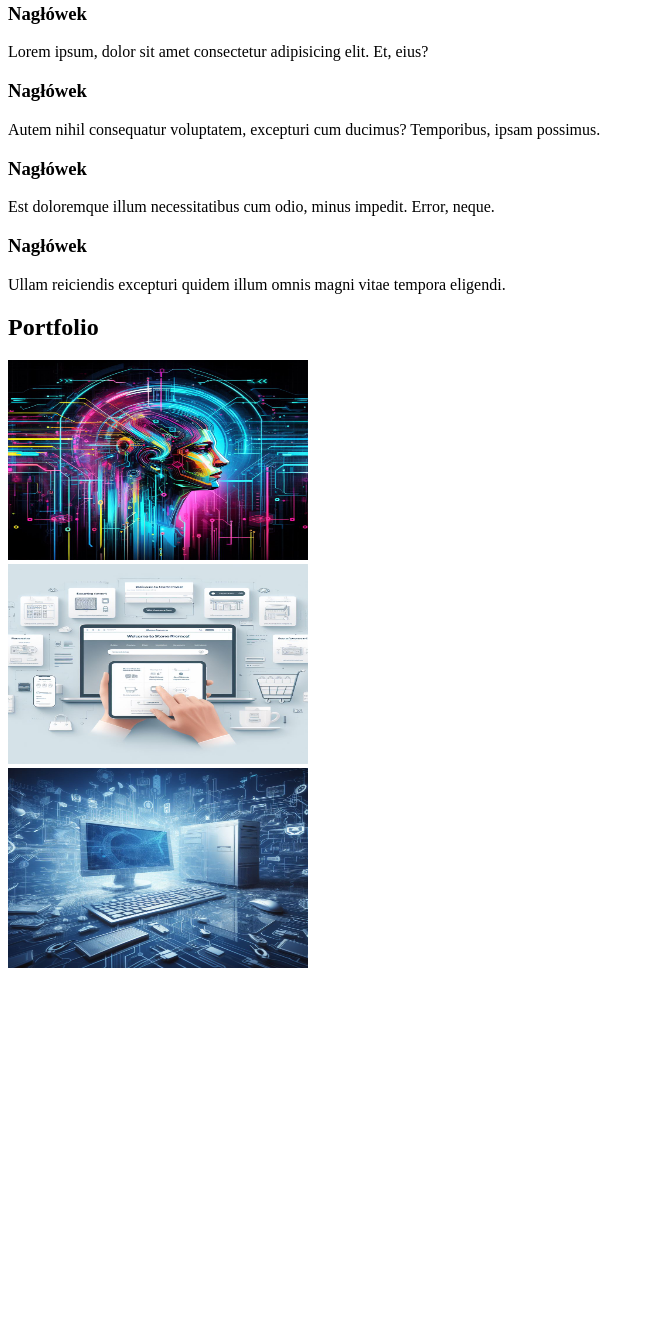
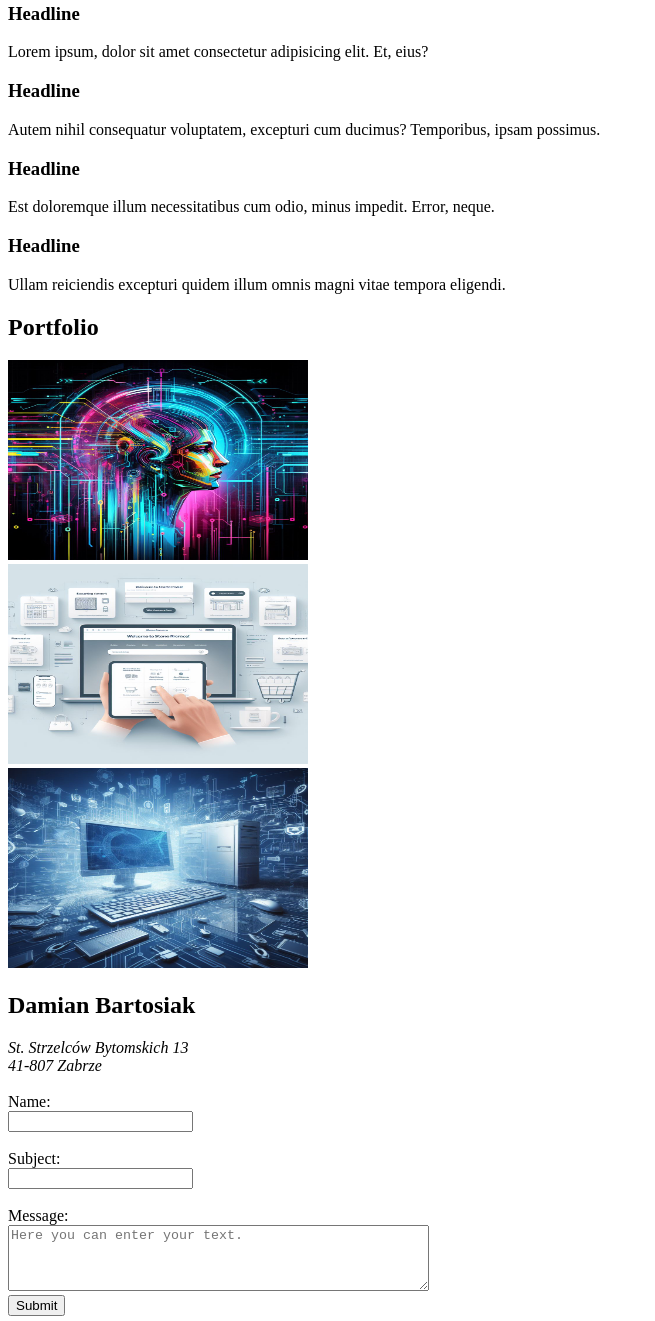
Before and after one commit to bartosiak/html-prosta-strona, a plain HTML site: page index.html in a window 1280 px wide. Shown: the part 237-1558 px from the top of the page, without its empty margins (0-655 px from the left). Before the commit the page ends 1217 px from the top, so only its background shows below. Drawn offline with Linux system fonts and the light colour scheme.

Commit message:
stworzenie sekcji contact

```diff
--- a/index.html
+++ b/index.html
@@ -26,28 +26,28 @@
         <section id="skills">
             <h2>Skills</h2>
             <div class="skill">
-                <h3>Nagłówek</h3>
+                <h3>Headline</h3>
                 <p>
                     Lorem ipsum, dolor sit amet consectetur adipisicing elit.
                     Et, eius?
                 </p>
             </div>
             <div class="skill">
-                <h3>Nagłówek</h3>
+                <h3>Headline</h3>
                 <p>
                     Autem nihil consequatur voluptatem, excepturi cum ducimus?
                     Temporibus, ipsam possimus.
                 </p>
             </div>
             <div class="skill">
-                <h3>Nagłówek</h3>
+                <h3>Headline</h3>
                 <p>
                     Est doloremque illum necessitatibus cum odio, minus impedit.
                     Error, neque.
                 </p>
             </div>
             <div class="skill">
-                <h3>Nagłówek</h3>
+                <h3>Headline</h3>
                 <p>
                     Ullam reiciendis excepturi quidem illum omnis magni vitae
                     tempora eligendi.
@@ -81,5 +81,31 @@
                 />
             </div>
         </section>
+        <section id="contact">
+            <h2>Damian Bartosiak</h2>
+            <address>
+                St. Strzelców Bytomskich 13 <br />
+                41-807 Zabrze
+            </address>
+            <br />
+            <form>
+                <label for="fname">Name:</label><br />
+                <input type="text" name="fname" required /><br /><br />
+
+                <label for="subject">Subject:</label><br />
+                <input type="text" name="subject" required /><br /><br />
+
+                <label for="message">Message:</label><br />
+                <textarea
+                    name="message"
+                    placeholder="Here you can enter your text."
+                    rows="4"
+                    cols="50"
+                    required
+                ></textarea>
+                <br />
+                <input type="submit" value="Submit" />
+            </form>
+        </section>
     </body>
 </html>
```
